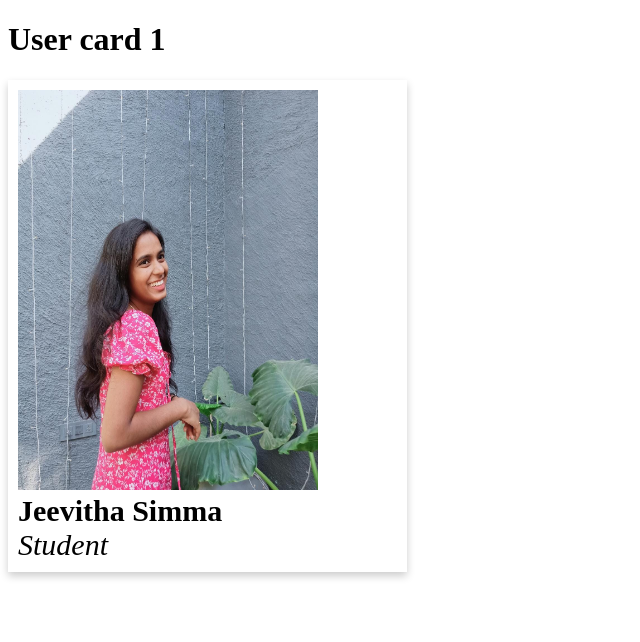
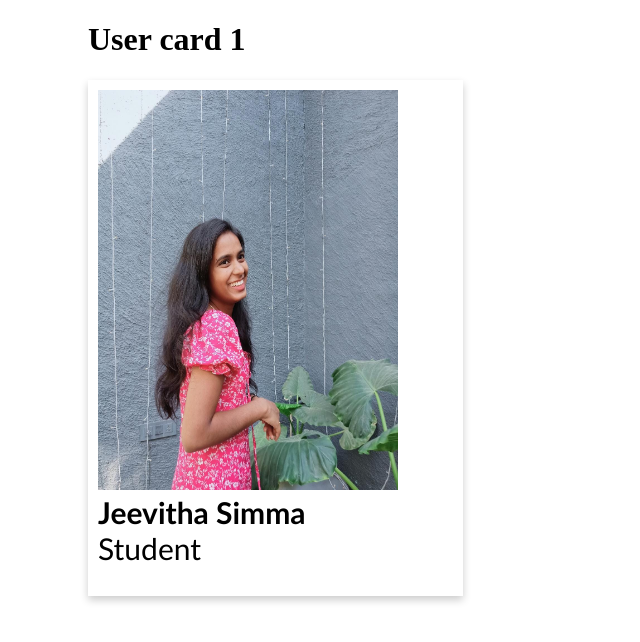
Before and after one commit to JeevithaSimma/JeevithaSimma.github.io, a plain HTML site: page card.html in a window 1280 px wide. Shown: the whole page, without its empty margins (0-640 px from the left). Drawn offline with Linux system fonts and the light colour scheme.

```diff
--- a/usercard_style.css
+++ b/usercard_style.css
@@ -1,11 +1,15 @@
+
+.container{
+    margin-left: 80px;
+}
 .card{
     box-shadow: 0 4px 8px 0 rgba(0,0,0,0.2);
     width : 30%;
     padding-left: 10px;
     padding-top: 10px;
-    padding-bottom: 10px;
+    padding-bottom: 30px;
     padding-right: 10px;
-    transform: 0.3s;
+    transition: 0.3s;
 }
 .card:hover{
     box-shadow: 0 14px 18px 0 rgba(0,0,0,0.2);
@@ -14,12 +18,13 @@
 .user_title{
     font-size: 30px;
     font-weight: bold;
+    font-family: 'Gill Sans', 'Gill Sans MT', Calibri, 'Trebuchet MS', sans-serif;
     margin-top: 0;
     margin-bottom: 0;
 }
 .user_designation{
     font-size: 30px;
-    font-style: italic;
+    font-family: 'Gill Sans', 'Gill Sans MT', Calibri, 'Trebuchet MS', sans-serif;
     margin-top: 0;
     margin-bottom: 0;
 }
```
